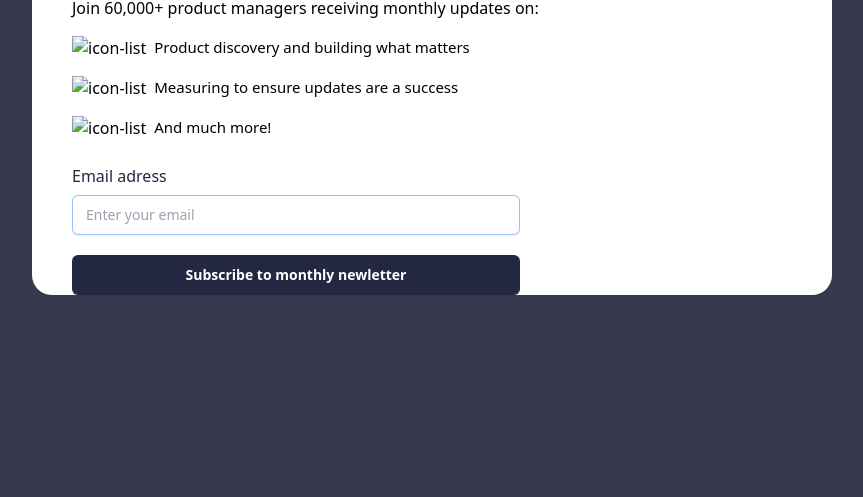
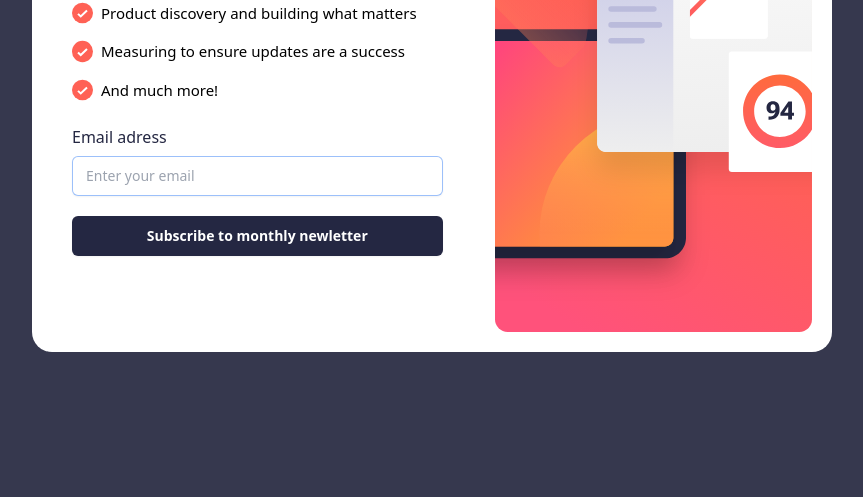
Before and after one commit to yazid78/Form-Newsletter-Mentor-io, a website: page index.html in a window 1280 px wide. Shown: the part 303-800 px from the top of the page, without its empty margins (208-1071 px from the left). Drawn offline with Linux system fonts and the light colour scheme; the site is published under a folder, as on GitHub Pages, so addresses that start at the root find nothing.

Commit message:
correction chemin relatif

```diff
--- a/index.html
+++ b/index.html
@@ -17,15 +17,15 @@
         <p class="mt-4 text-black">Join 60,000+ product managers receiving monthly updates on:</p>
         <ul>
           <li class="flex mt-4">
-            <img src="/assets/images/icon-list.svg" alt="icon-list" />
+            <img src="./assets/images/icon-list.svg" alt="icon-list" />
             <span class="textList">Product discovery and building what matters</span>
           </li>
           <li class="flex mt-4">
-            <img src="/assets/images/icon-list.svg" alt="icon-list" />
+            <img src="./assets/images/icon-list.svg" alt="icon-list" />
             <span class="textList">Measuring to ensure updates are a success</span>
           </li>
           <li class="flex mt-4">
-            <img src="/assets/images/icon-list.svg" alt="icon-list" />
+            <img src="./assets/images/icon-list.svg" alt="icon-list" />
             <span class="textList">And much more!</span>
           </li>
         </ul>
@@ -58,13 +58,13 @@
       </div>
 
       <div class="flex imgNewsletter">
-        <img id="imgNewslettermobile" src="/assets/images/illustration-sign-up-desktop.svg" alt="" srcset="" />
+        <img id="imgNewslettermobile" src="./assets/images/illustration-sign-up-desktop.svg" alt="" srcset="" />
       </div>
     </div>
     <div class="modal">
       <div class="containerModal">
         <div class="containerTextModal">
-          <img src="/assets/images/icon-success.svg" alt="" srcset="" />
+          <img src="./assets/images/icon-success.svg" alt="" srcset="" />
           <h1 class="titleModal">Thanks for subcribing!</h1>
           <p>
             A confirmation email has been sent to <span class="emailSend"></span>. Please open it and click the button
```
